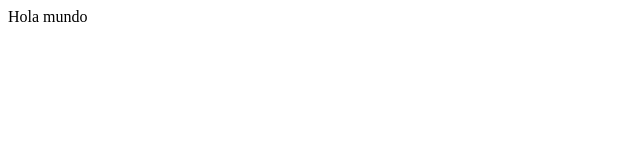
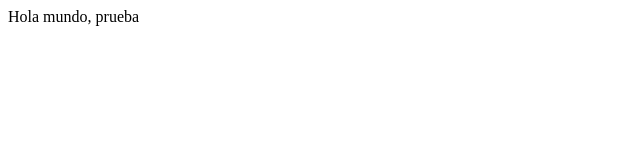
Before and after one commit to mardemza/Prueba26112024, a plain HTML site: page index.html in a window 1280 px wide. Shown: the full height of the page, 0-640 px from the left. Drawn offline with Linux system fonts and the light colour scheme.

Commit message:
#2321 - Second commit

```diff
--- a/index.html
+++ b/index.html
@@ -6,6 +6,6 @@
     <title>Document</title>
 </head>
 <body>
-    Hola mundo
+    Hola mundo, prueba
 </body>
 </html>
```
